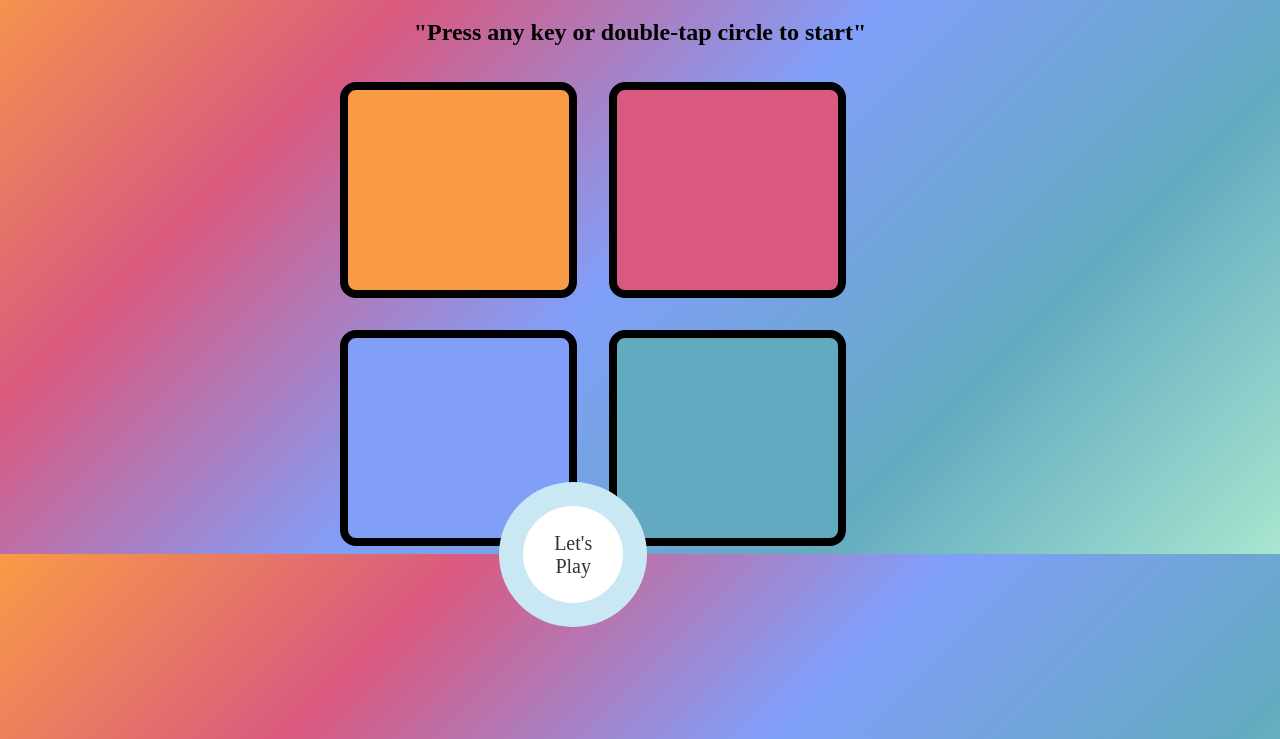
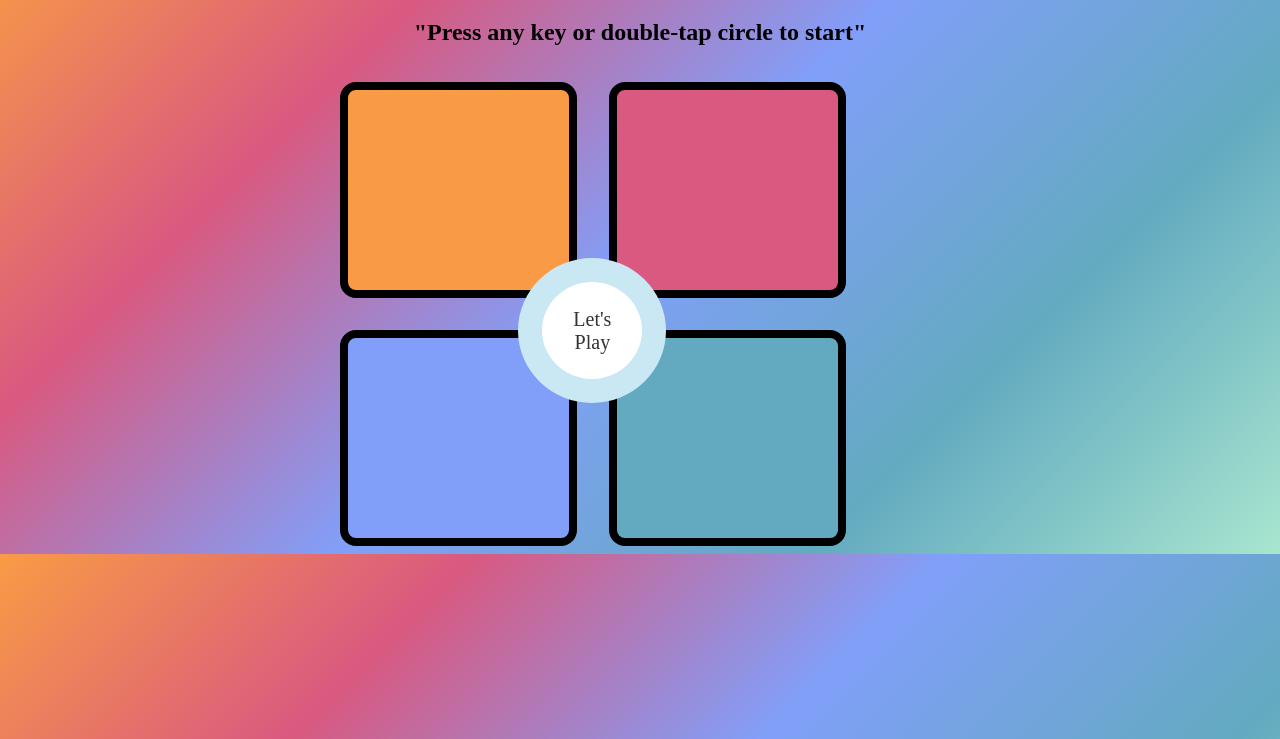
Before and after one commit to Sameer5M4/SimonSayGame, a plain HTML site: page index.html in a window 1280 px wide. Shown: the part 61-800 px from the top of the page. Drawn offline with Linux system fonts and the light colour scheme.

Commit message:
circle responsive correct

```diff
--- a/simonGame.css
+++ b/simonGame.css
@@ -44,8 +44,8 @@ body{
   border: 1.5rem solid rgb(202, 232, 244);
   border-radius: 50%;
   position: absolute;
-  bottom: 14vh;
-  left: 39%;
+  bottom: 42%;
+  left: 40.5%;
   background-color: white;
 }
   /* #countdown {
```
